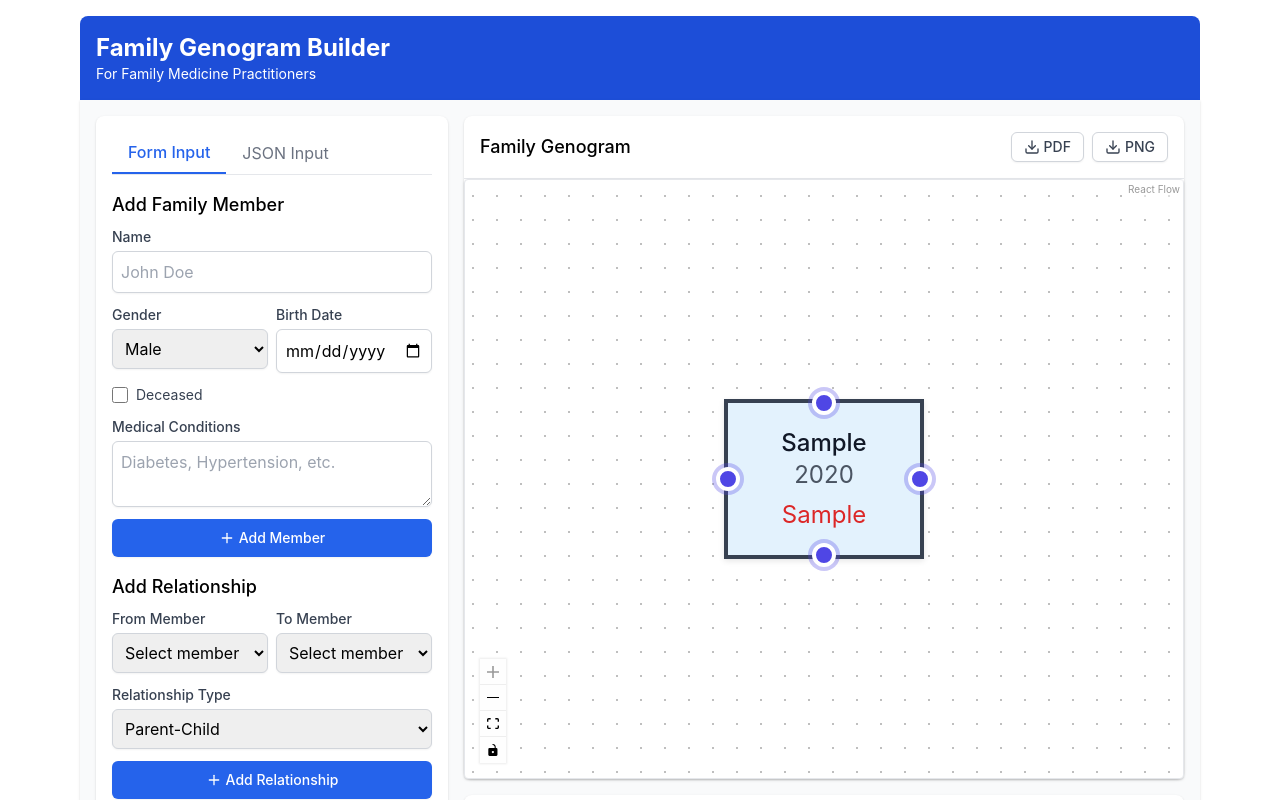
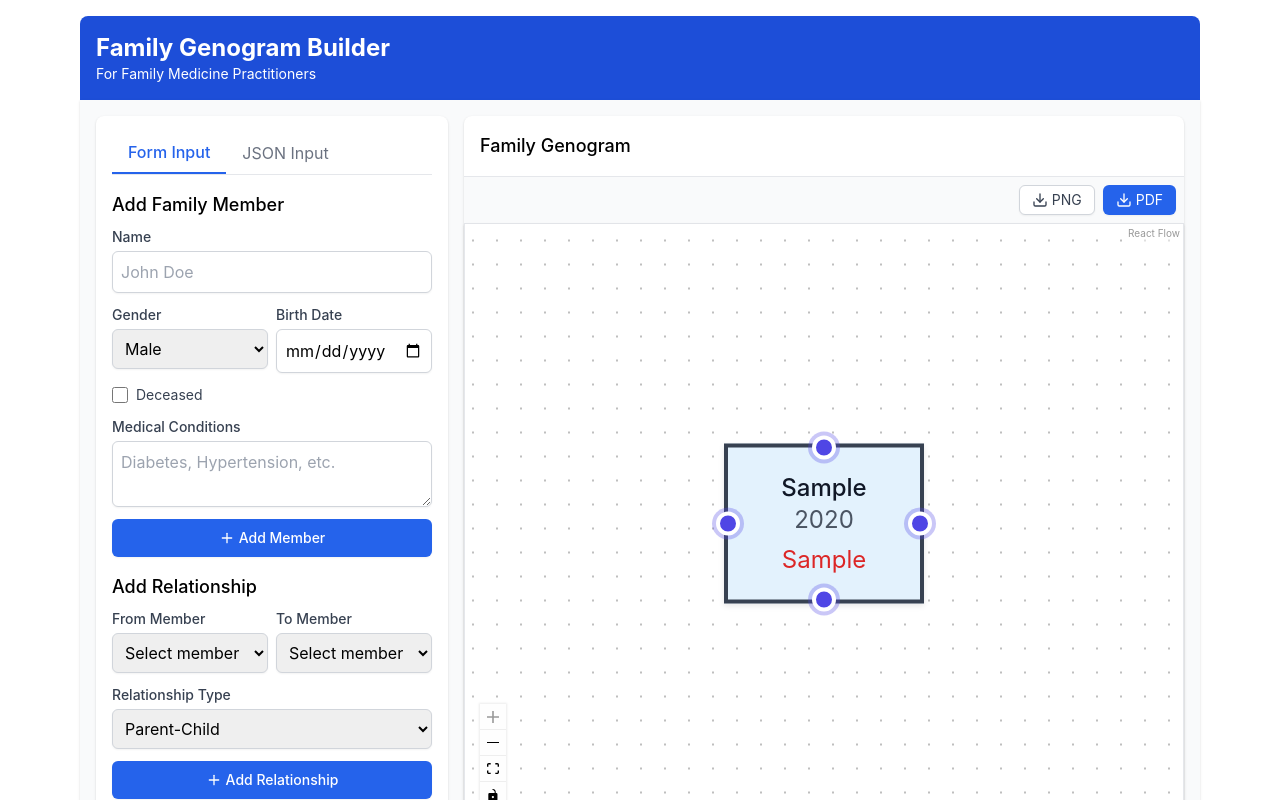
Before and after one commit to mfranco1/genogram-builder, a React (Create React App) app: page / in a window 1280 px wide. Both pictures are taken after typing "Sample", "2020-01-15", "Sample" into the empty fields and a click on the button "Add Member". Shown: the top 800 px of the page. Built offline with nearby package versions, Linux system fonts and the light colour scheme.

Commit message:
Add: download genogram functionality

```diff
--- a/package.json
+++ b/package.json
@@ -10,6 +10,8 @@
     "@testing-library/user-event": "^13.5.0",
     "@types/uuid": "^10.0.0",
     "@xyflow/react": "^12.6.4",
+    "html-to-image": "^1.11.13",
+    "jspdf": "^3.0.1",
     "lucide-react": "^0.511.0",
     "react": "^19.1.0",
     "react-dom": "^19.1.0",
--- a/src/App.js
+++ b/src/App.js
@@ -1,5 +1,4 @@
 import React, { useState, useEffect, useMemo, useCallback } from 'react';
-import { Download } from 'lucide-react'; // Kept for PDF/PNG download buttons
 import { applyNodeChanges, MarkerType } from '@xyflow/react'; // MarkerType might be needed by baseEdges
 import '@xyflow/react/dist/style.css';
 import { v4 as uuidv4 } from 'uuid';
@@ -227,11 +226,7 @@ export default function GenogramApp() {
 }, [updateRelationship, setError]); // Added setError to dependency array
 
 
-  // Function for downloading genogram (PDF/PNG) - kept as per instructions
-  const downloadGenogram = (format) => {
-    alert(`Downloading genogram as ${format}`);
-    // In a real app, this would use a library to generate PDF/PNG
-  };
+
 
   return (
     <div className="max-w-6xl mx-auto p-4">
@@ -292,22 +287,8 @@ export default function GenogramApp() {
         {/* Center panel - Genogram Display */}
         <div className="lg:col-span-2">
           <div className="bg-white rounded-lg shadow">
-            <div className="p-4 border-b flex justify-between items-center">
+            <div className="p-4 border-b">
               <h2 className="text-lg font-medium">Family Genogram</h2>
-              <div className="flex space-x-2">
-                <button
-                  className="flex items-center py-1 px-3 border border-gray-300 rounded-md shadow-sm text-sm font-medium text-gray-700 bg-white hover:bg-gray-50"
-                  onClick={() => downloadGenogram('pdf')}
-                >
-                  <Download size={16} className="mr-1" /> PDF
-                </button>
-                <button
-                  className="flex items-center py-1 px-3 border border-gray-300 rounded-md shadow-sm text-sm font-medium text-gray-700 bg-white hover:bg-gray-50"
-                  onClick={() => downloadGenogram('png')}
-                >
-                  <Download size={16} className="mr-1" /> PNG
-                </button>
-              </div>
             </div>
             <GenogramDisplay
               nodes={nodes}
@@ -317,6 +298,9 @@ export default function GenogramApp() {
               onConnect={handleOpenCreateRelationshipModal}
               onEdgeEdit={handleOpenEditRelationshipModal}
               onEdgeTransfer={handleEdgeTransfer}
+              onExport={(format) => {
+                console.log(`Exporting to ${format}...`);
+              }}
             />
           </div>
 
--- a/src/components/display/GenogramDisplay.tsx
+++ b/src/components/display/GenogramDisplay.tsx
@@ -1,4 +1,4 @@
-import React from 'react';
+import React, { useRef } from 'react';
 import {
   Edge,
   Node,
@@ -18,6 +18,8 @@ import {
   OnNodesDelete
 } from '@xyflow/react';
 import '@xyflow/react/dist/style.css';
+import { Download } from 'lucide-react';
+import { exportToPng, exportToPdf } from '../../utils/exportUtils.tsx';
 
 interface GenogramDisplayProps {
   nodes: Node[];
@@ -27,6 +29,7 @@ interface GenogramDisplayProps {
   onConnect?: (connection: Connection) => void;
   onEdgeEdit?: (edge: Edge) => void;
   onEdgeTransfer?: (oldEdge: Edge, newConnection: { source: string; target: string; sourceHandle?: string | null; targetHandle?: string | null }) => void;
+  onExport?: (format: 'png' | 'pdf') => void;
 }
 
 const GenogramDisplay: React.FC<GenogramDisplayProps> = ({
@@ -36,8 +39,39 @@ const GenogramDisplay: React.FC<GenogramDisplayProps> = ({
   onNodesChange,
   onConnect,
   onEdgeEdit,
-  onEdgeTransfer
+  onEdgeTransfer,
+  onExport
 }) => {
+  const flowRef = useRef<HTMLDivElement>(null);
+
+  const handleExport = async (format: 'png' | 'pdf') => {
+    if (!flowRef.current) return;
+
+    // Hide controls before capturing
+    const controls = flowRef.current.querySelector('.react-flow__controls');
+    if (controls) {
+      (controls as HTMLElement).style.visibility = 'hidden';
+    }
+
+    try {
+      if (format === 'png') {
+        await exportToPng(flowRef.current);
+      } else {
+        await exportToPdf(flowRef.current);
+      }
+
+      if (onExport) {
+        onExport(format);
+      }
+    } catch (error) {
+      console.error('Export failed:', error);
+    } finally {
+      // Show controls again
+      if (controls) {
+        (controls as HTMLElement).style.visibility = '';
+      }
+    }
+  };
 
   // Edge update handlers - using type assertions to work around type issues
   const handleEdgeUpdateStart = React.useCallback((event: any, edge: Edge) => {
@@ -63,8 +97,27 @@ const GenogramDisplay: React.FC<GenogramDisplayProps> = ({
   }
 
   return (
-    <div style={{ height: '600px', width: '100%' }} className="border border-gray-200 rounded bg-white shadow">
-      <ReactFlowProvider>
+    <div className="flex flex-col h-full">
+      <div className="flex justify-end p-2 space-x-2 bg-gray-50 border-b border-gray-200">
+        <button
+          onClick={() => handleExport('png')}
+          className="flex items-center px-3 py-1 text-sm text-gray-700 bg-white border border-gray-300 rounded-md shadow-sm hover:bg-gray-50 focus:outline-none focus:ring-2 focus:ring-offset-2 focus:ring-blue-500"
+          title="Export as PNG"
+        >
+          <Download className="w-4 h-4 mr-1" />
+          <span>PNG</span>
+        </button>
+        <button
+          onClick={() => handleExport('pdf')}
+          className="flex items-center px-3 py-1 text-sm text-white bg-blue-600 border border-transparent rounded-md shadow-sm hover:bg-blue-700 focus:outline-none focus:ring-2 focus:ring-offset-2 focus:ring-blue-500"
+          title="Export as PDF"
+        >
+          <Download className="w-4 h-4 mr-1 text-white" />
+          <span>PDF</span>
+        </button>
+      </div>
+      <div ref={flowRef} style={{ height: '600px', width: '100%' }} className="border border-t-0 border-gray-200 rounded-b bg-white shadow">
+        <ReactFlowProvider>
         <XYFlow
           nodes={nodes}
           edges={edges}
@@ -97,8 +150,9 @@ const GenogramDisplay: React.FC<GenogramDisplayProps> = ({
         >
           <Background variant={BackgroundVariant.Dots} gap={12} size={1} color="#aaa" />
           <Controls />
-        </XYFlow>
-      </ReactFlowProvider>
+          </XYFlow>
+        </ReactFlowProvider>
+      </div>
     </div>
   );
 };
--- /dev/null
+++ b/src/utils/exportUtils.tsx
@@ -0,0 +1,78 @@
+import { toPng, toJpeg, toBlob, toPixelData, toSvg } from 'html-to-image';
+import { jsPDF } from 'jspdf';
+
+export const exportToPng = async (element: HTMLElement, fileName: string = 'genogram') => {
+  try {
+    const dataUrl = await toPng(element, {
+      quality: 1,
+      pixelRatio: 2, // Higher quality
+      backgroundColor: '#ffffff',
+    });
+
+    const link = document.createElement('a');
+    link.download = `${fileName}.png`;
+    link.href = dataUrl;
+    link.click();
+    return true;
+  } catch (error) {
+    console.error('Error exporting to PNG:', error);
+    return false;
+  }
+};
+
+export const exportToPdf = async (element: HTMLElement, fileName: string = 'genogram') => {
+  try {
+    // First export to PNG with high quality
+    const dataUrl = await toPng(element, {
+      quality: 1,
+      pixelRatio: 2,
+      backgroundColor: '#ffffff',
+    });
+
+    // Calculate dimensions to maintain aspect ratio on A4
+    const img = new Image();
+    await new Promise((resolve) => {
+      img.onload = resolve;
+      img.src = dataUrl;
+    });
+
+    const pdf = new jsPDF({
+      orientation: img.width > img.height ? 'l' : 'p',
+      unit: 'mm',
+    });
+
+    // Calculate dimensions to fit the page with margins
+    const pageWidth = pdf.internal.pageSize.getWidth();
+    const pageHeight = pdf.internal.pageSize.getHeight();
+    const margin = 10; // 10mm margin
+    const maxWidth = pageWidth - 2 * margin;
+    const maxHeight = pageHeight - 2 * margin;
+
+    let imgWidth = img.width / 3.78; // Convert from pixels to mm (96dpi)
+    let imgHeight = img.height / 3.78;
+
+    // Maintain aspect ratio
+    if (imgWidth > maxWidth) {
+      const ratio = maxWidth / imgWidth;
+      imgWidth = maxWidth;
+      imgHeight = imgHeight * ratio;
+    }
+
+    if (imgHeight > maxHeight) {
+      const ratio = maxHeight / imgHeight;
+      imgHeight = maxHeight;
+      imgWidth = imgWidth * ratio;
+    }
+
+    // Center the image on the page
+    const x = (pageWidth - imgWidth) / 2;
+    const y = (pageHeight - imgHeight) / 2;
+
+    pdf.addImage(dataUrl, 'PNG', x, y, imgWidth, imgHeight);
+    pdf.save(`${fileName}.pdf`);
+    return true;
+  } catch (error) {
+    console.error('Error exporting to PDF:', error);
+    return false;
+  }
+};
```
Also changed, not shown: 1 other file (tests, documents, lock files or other folders).
